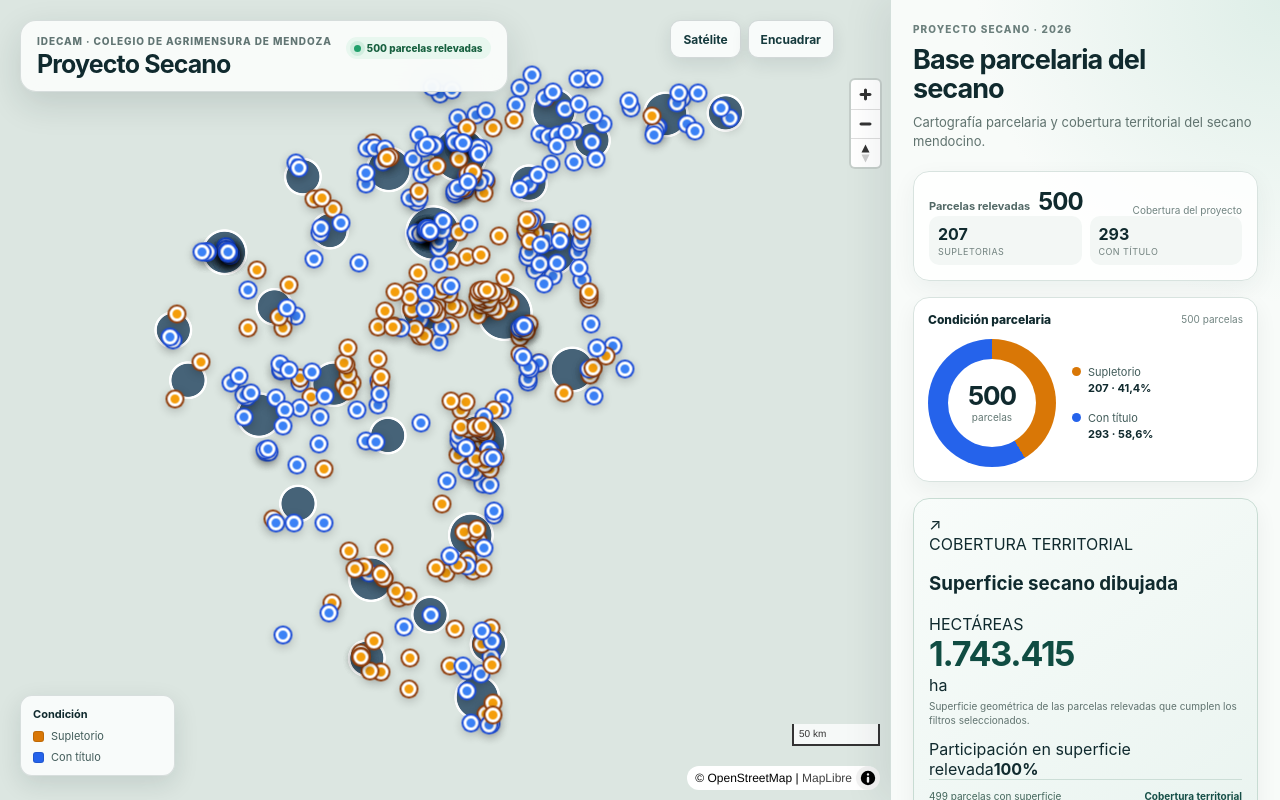
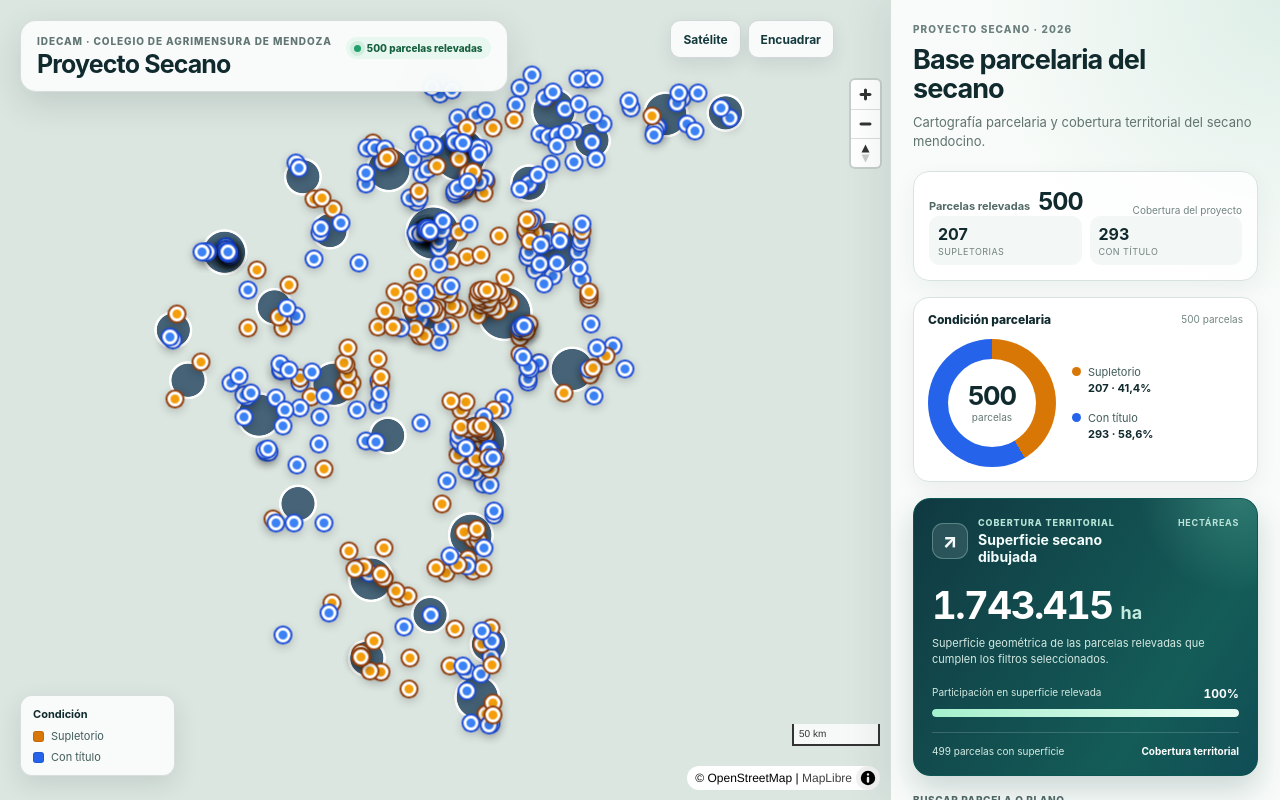
Before and after one commit to inglautaromartinez-hue/proyecto-secano-idecam, a website built with Vite: page index.html in a window 1280 px wide. Built offline with nearby package versions, Linux system fonts and the light colour scheme; no server answers; animation ran at ten frames a second.

Commit message:
style: tarjeta de superficie institucional protagonista y gesto móvil arrastrable

```diff
--- a/src/styles.css
+++ b/src/styles.css
@@ -394,3 +394,44 @@ footer {
 /* Resumen ejecutivo vinculado a los filtros del mapa */
 .progress-grid.two-stat { grid-template-columns: repeat(2,minmax(0,1fr)); }
 .condition-chart .chart-labels { gap: 16px; }
+
+/* Surface principal: métricas del Secano con mayor jerarquía. */
+.area-card.institutional-area {
+  position:relative;overflow:hidden;padding:18px;border-radius:17px;
+  color:#f3fcfa;border:1px solid #0d5753;
+  background:linear-gradient(125deg,#103942,#145c58 72%,#104d55);
+  box-shadow:0 14px 30px rgba(14,64,63,.19);
+}
+.area-card.institutional-area::before {
+  content:"";position:absolute;width:200px;height:200px;top:-105px;right:-80px;
+  background:radial-gradient(circle,rgba(129,224,198,.26),transparent 70%);
+  border-radius:50%;pointer-events:none;
+}
+.area-card-header{display:flex;align-items:start;justify-content:space-between;gap:8px}
+.area-card-heading{display:flex;gap:10px;align-items:center}
+.area-card-symbol{display:grid;place-items:center;flex:0 0 36px;height:36px;
+  border:1px solid rgba(198,250,234,.29);border-radius:11px;
+  background:rgba(255,255,255,.11);font-size:19px;font-weight:800}
+.area-card-kicker{display:block;color:#b5e4d7;font-size:9px;letter-spacing:.10em;font-weight:800}
+.area-card-heading h3{margin:3px 0 0;font-size:14px;line-height:1.25}
+.area-card-unit{color:#c3e3dc;font-size:9px;letter-spacing:.08em;font-weight:750}
+.area-card-value{display:flex;align-items:baseline;flex-wrap:wrap;gap:8px;margin:18px 0 4px}
+.area-card.institutional-area .monthly-total{color:#fff;font-size:clamp(29px,3vw,39px);
+  font-variant-numeric:tabular-nums;line-height:1.1;letter-spacing:-.04em}
+.area-card-value-unit{font-size:18px;font-weight:700;color:#c3eadf}
+.area-card.institutional-area .monthly-subtitle{color:#d4e9e2;font-size:11px;
+  line-height:1.5;margin:9px 0 18px}
+.area-share-head{display:flex;justify-content:space-between;gap:10px;
+  font-size:10px;color:#d2e8e0;margin-bottom:8px}
+.area-share-head strong{color:#fff;font-size:12px;font-variant-numeric:tabular-nums}
+.area-share-track{height:8px;overflow:hidden;border-radius:99px;background:rgba(255,255,255,.19)}
+.area-share-track span{display:block;height:100%;border-radius:inherit;
+  background:linear-gradient(90deg,#a4f0cd,#ebfdf4);transition:width .25s ease}
+.area-card .coverage-row{border-top:1px solid rgba(255,255,255,.17);
+  margin-top:15px;padding-top:12px;color:#d6ebe4}
+.area-card .coverage-row b{color:#fff}
+@media(max-width:780px){
+  .sheet-handle{touch-action:none;min-height:38px;cursor:grab}
+  .sheet-handle:active{cursor:grabbing}
+  .area-card.institutional-area{padding:15px}
+}
```
